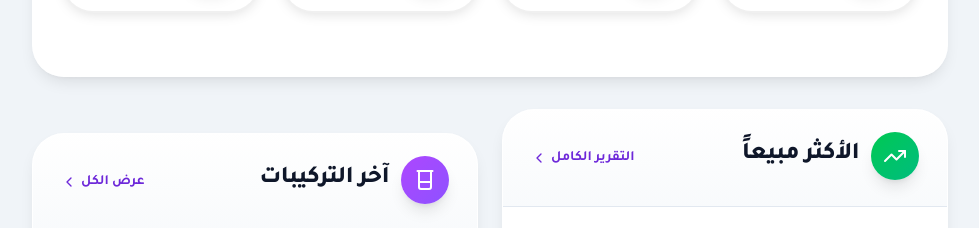
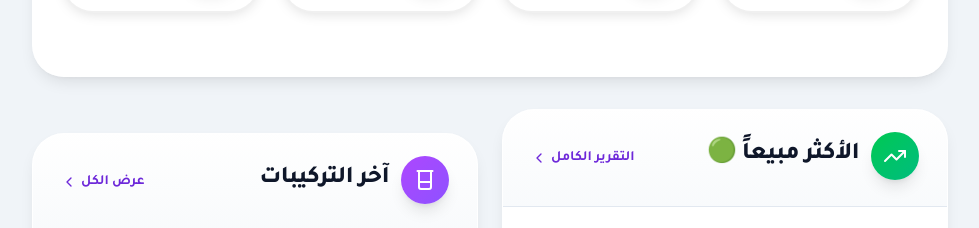
Before and after one commit to fantazia1110-design/BRAVO-new-sestym-, a Next.js app: page / in a window 1280 px wide. Shown: the part 1082-1310 px from the top of the page, without its empty margins (0-979 px from the left). Built offline with nearby package versions, Linux system fonts and the light colour scheme.

Commit message:
test: add green circle to verify changes are visible
Co-authored-by: arena-agent <297053741+arena-agent@users.noreply.github.com>

```diff
--- a/src/app/page.tsx
+++ b/src/app/page.tsx
@@ -314,7 +314,7 @@ export default function DashboardPage() {
               <span className="w-12 h-12 rounded-xl bg-gradient-to-br from-green-500 to-emerald-500 flex items-center justify-center text-white shadow-lg">
                 <TrendingUp size={24} />
               </span>
-              الأكثر مبيعاً
+              الأكثر مبيعاً 🟢
             </h2>
             <Link href="/reports" className="text-sm text-[var(--primary)] font-bold hover:underline flex items-center gap-1">
               التقرير الكامل
```
